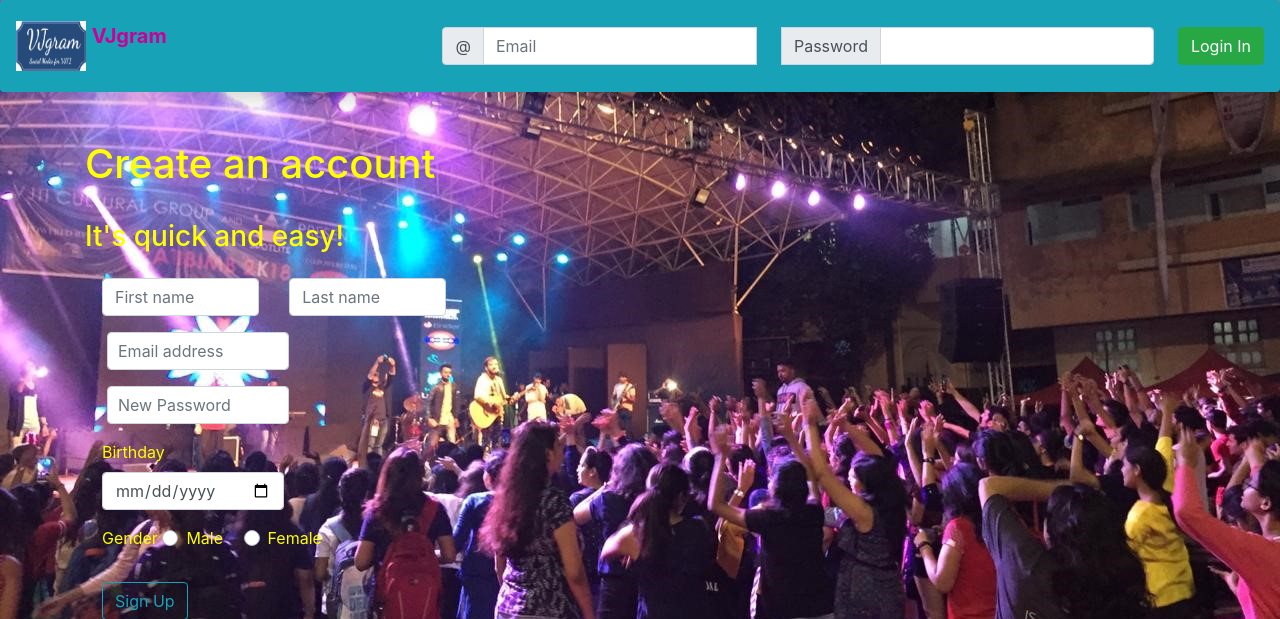
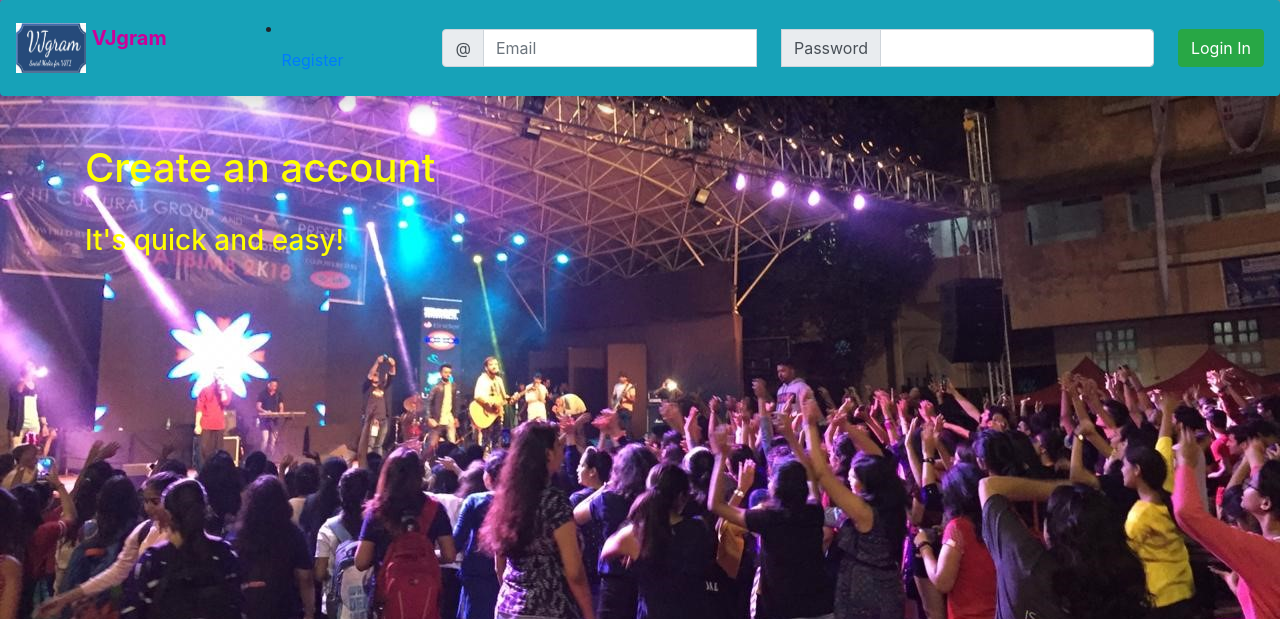
Before and after one commit to ketaki2000/VJgram, a Django app: page / in a window 1280 px wide. Shown: the top 619 px of the page. Run offline with Django 3.2, Linux system fonts and the light colour scheme; some libraries are stand-ins or nearby versions.

Commit message:
changes2

```diff
--- a/blog/templates/blog/home.html
+++ b/blog/templates/blog/home.html
@@ -13,15 +13,20 @@
 	<link rel="stylesheet" type="text/css" href="/static/home.css">
 </head>
 <body>
+
+
 <div>
-	<!-- Image and text -->
+
 <nav class="navbar navbar-dark bg-primary shadow p-3 mb-5 bg-info rounded">
   <a class="navbar-brand" href="aboutus.html">
     <img src="{% static 'blog/images/logo2.jpg'%}"border-radius=50% width="70" height="50" class="d-inline-block align-top" alt="vbv">
     <b style="color: #cc0099" >VJgram</b>
   </a>
-  <form class="form-inline" method="POST" action="{% url 'feed' %}">
-                {% csrf_token %}
+  <li class="nav-item">
+        <a class="nav-link" class="text-danger" href="{% url 'register' %}">Register</a>
+      </li>
+  <form class="form-inline" method="POST" action="">
+
     <div class="input-group" id="nav">
       <div class="input-group-prepend">
         <span class="input-group-text" id="basic-addon1">@</span>
@@ -40,7 +45,7 @@
 	<h1>Create an account</h1><br>
 	<h3>It's quick and easy!</h3>
 </div>
-
+<!--
 <div class="content-selection">
   <form method="POST">
     {% csrf_token %}
@@ -82,7 +87,7 @@
     </div>
   </form>
 </div>
-
+-->
 </body>
 </html>
 <style type="text/css">
```
